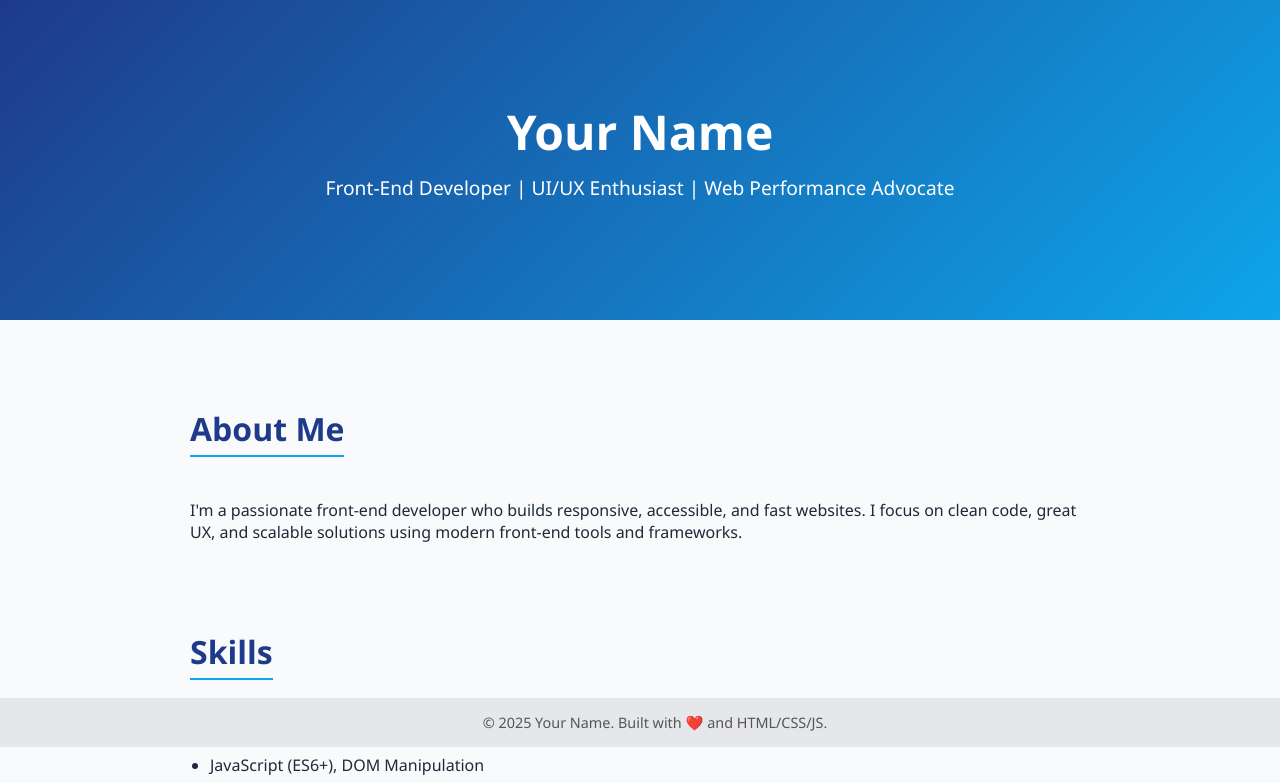
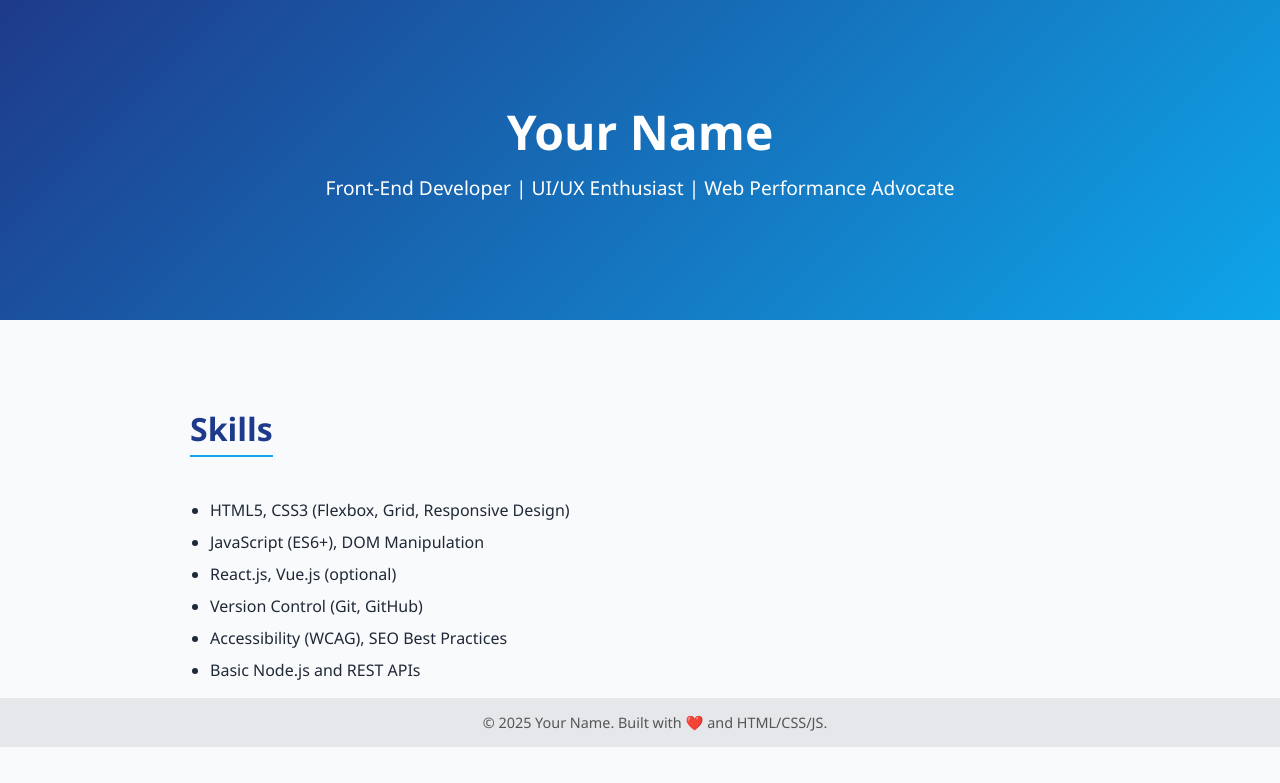
Before and after one commit to roparon/Flask_Task_App, a Flask app: template app/templates/griev.html in a window 1280 px wide. Shown: the part 53-836 px from the top of the page. After the commit the page ends 800 px from the top, so only its background shows below. Run offline with Flask 3, Linux system fonts and the light colour scheme; the template is opened without the code that fills it, so the values that code supplies are empty.

Commit message:
innitial commit

```diff
--- a/app/templates/griev.html
+++ b/app/templates/griev.html
@@ -130,13 +130,7 @@
   </header>
 
   <main>
-    <section id="about">
-      <h2>About Me</h2>
-      <p>
-        I'm a passionate front-end developer who builds responsive, accessible, and fast websites.
-        I focus on clean code, great UX, and scalable solutions using modern front-end tools and frameworks.
-      </p>
-    </section>
+
 
     <section id="skills">
       <h2>Skills</h2>
```
